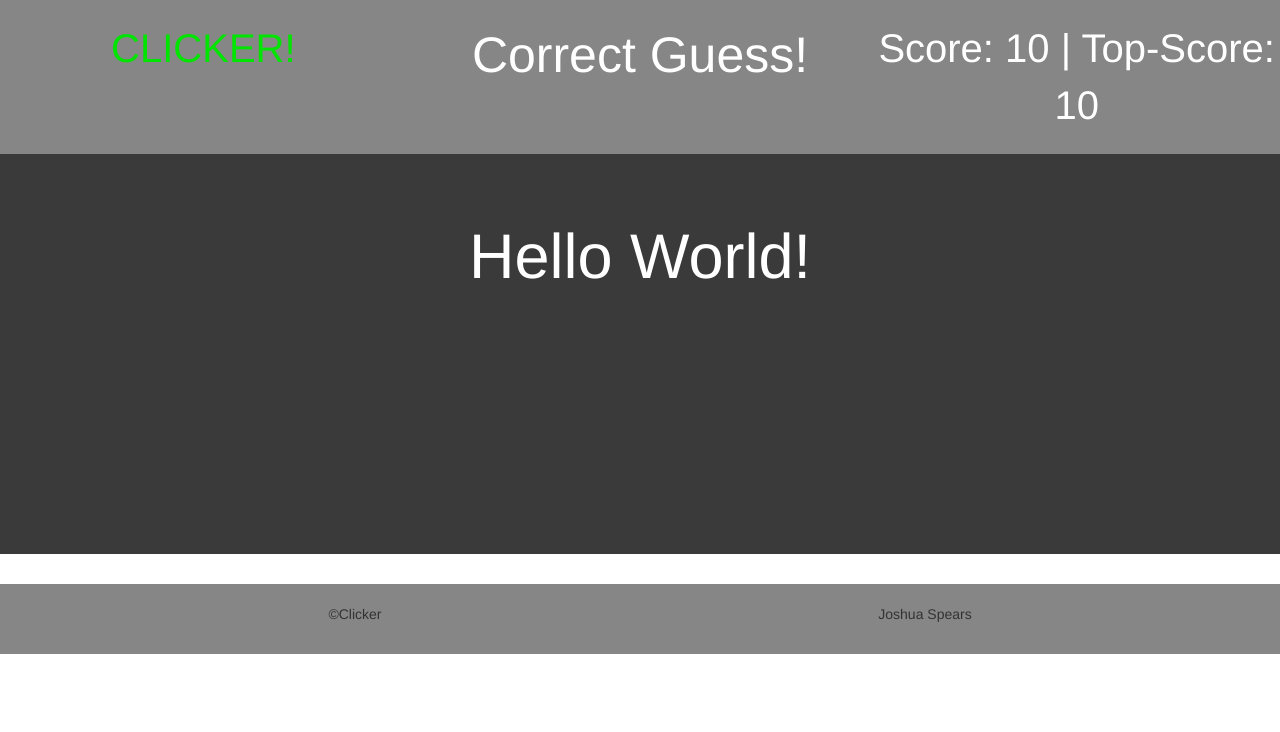
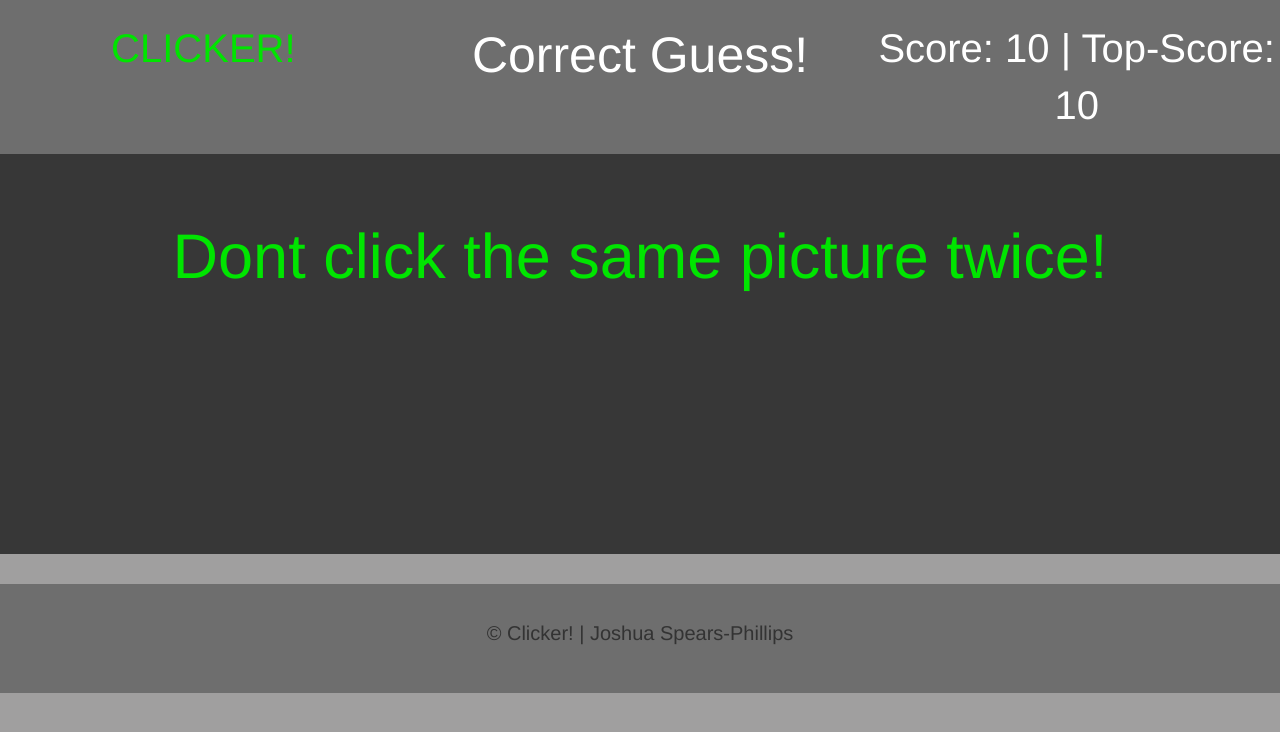
Before and after one commit to ETS-ReactNative4/clickyGame, a React (Create React App) app in the folder clicky-game/: page / in a window 1280 px wide. Shown: the top 732 px of the page. Built offline with nearby package versions, Linux system fonts and the light colour scheme.

Commit message:
Linked the index style sheet to the index html. Fixed some coloring on the components style sheets.

```diff
--- /dev/null
+++ b/clicky-game/public/assets/styles/index.css
@@ -0,0 +1,3 @@
+body {
+    background-color: #A09F9F;
+}
--- a/clicky-game/public/index.html
+++ b/clicky-game/public/index.html
@@ -7,6 +7,7 @@
     <link rel="stylesheet" href="https://maxcdn.bootstrapcdn.com/bootstrap/3.3.7/css/bootstrap.min.css">
     <link rel="manifest" href="%PUBLIC_URL%/manifest.json">
     <link rel="shortcut icon" href="%PUBLIC_URL%/favicon.ico">
+    <link rel="stylesheet" href="./assets/styles/index.css">
     <title>React App</title>
   </head>
   <body>
--- a/clicky-game/src/App.jsx
+++ b/clicky-game/src/App.jsx
@@ -1,6 +1,6 @@
 
 /*
-    APP.JSXCONTAINS THE APP COMPONENT THAT ALL THE OTHER GET RENDERED ON.
+    APP.JSX CONTAINS THE APP COMPONENT THAT ALL THE OTHER GET RENDERED ON.
 */
 
 // DEPENDENCIES
--- a/clicky-game/src/components/Footer/Footer.css
+++ b/clicky-game/src/components/Footer/Footer.css
@@ -5,6 +5,8 @@
  */
 
  .footer {
-     background-color: #868686;
-     padding: 20px 0;
+     background-color: #6E6E6E;
+     padding: 35px 0;
+     font-weight: 200;
+     font-size: 20px;
  }
--- a/clicky-game/src/components/Footer/Footer.jsx
+++ b/clicky-game/src/components/Footer/Footer.jsx
@@ -17,11 +17,8 @@ class Footer extends Component {
             //FOOTER
             <footer className="footer text-center">
                 <div className="container">
-                    <p className="col-xs-6">
-                        ©Clicker
-                    </p>
-                    <p className="col-xs-6 col-sm-6 col-md-6">
-                        Joshua Spears
+                    <p>
+                        © Clicker! | Joshua Spears-Phillips
                     </p>
                 </div>
             </footer>
--- a/clicky-game/src/components/Header/Header.css
+++ b/clicky-game/src/components/Header/Header.css
@@ -8,7 +8,7 @@
     color: #ffffff;
     padding: 20px 0;
     clear: 'both';
-    background-color: #868686;
+    background-color: #6E6E6E;
 }
 
 .clicker {
--- a/clicky-game/src/components/Jumbotron/Jumbotron.css
+++ b/clicky-game/src/components/Jumbotron/Jumbotron.css
@@ -5,8 +5,13 @@
  */
 
 .jumbotron {
-    color: #ffffff;
+    color: #00E500;
     height: 400px;
     clear: 'both';
-    background-color: #3A3A3A;
+
+    background-color: #373737;
 }
+
+.jumbo-header {
+    font-weight: 300;
+}
--- a/clicky-game/src/components/Jumbotron/Jumbotron.jsx
+++ b/clicky-game/src/components/Jumbotron/Jumbotron.jsx
@@ -16,8 +16,8 @@ class Jumbotron extends Component {
         return (
             // BOOTSTRAP JUMBOTRON
             <div className="jumbotron col-xs-12 col-sm-12 col-md-12 text-center">
-                <h1>
-                    Hello World!
+                <h1 className="jumbo-header">
+                    Dont click the same picture twice!
                 </h1>
             </div>
         ); // END RETURN
```
